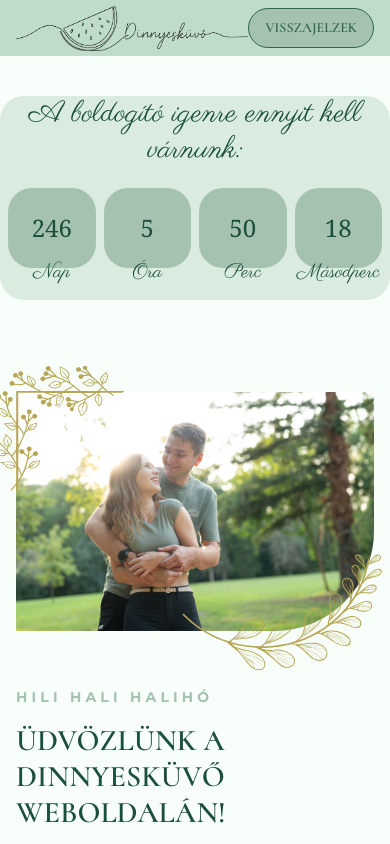
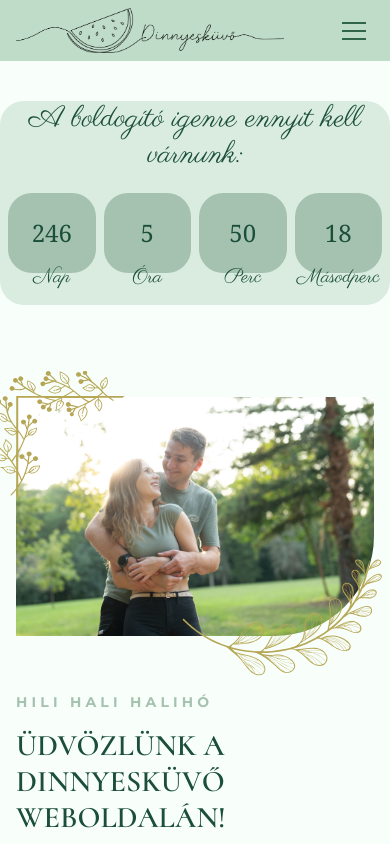
Before and after one commit to torokt21/wedding-website, a Next.js app: page / in a window 390 px wide. Built offline with nearby package versions, Linux system fonts and the light colour scheme; what tailwindcss-animated would draw is missing.

Commit message:
Add mobile navbar

```diff
--- a/src/app/ui/navbar.tsx
+++ b/src/app/ui/navbar.tsx
@@ -1,7 +1,10 @@
+"use client";
+
 import Container from "./container";
 import { Cormorant } from "next/font/google";
 import Image from "next/image";
 import Link from "next/link";
+import { useState } from "react";
 
 export const cormorant = Cormorant({
 	subsets: ["latin"],
@@ -9,7 +12,15 @@ export const cormorant = Cormorant({
 	weight: "600",
 });
 
+const menuItems = [
+	{ href: "/venue", label: "Helyszín" },
+	{ href: "/gallery", label: "Galéria" },
+	{ href: "/contact", label: "Elérhetőség" },
+];
+
 export default function Navbar() {
+	const [mobileMenuOpen, setMobileMenuOpen] = useState(false);
+
 	return (
 		<div className="bg-primary-400 text-xl font-medium sticky top-0 right-0 left-0 z-100">
 			<Container>
@@ -17,28 +28,65 @@ export default function Navbar() {
 					<Logo />
 					<ul
 						className={`${cormorant.className} space-x-4 uppercase hidden md:flex py-5`}>
-						<li>
-							<Link href="/venue" className="hover:text-gray-400">
-								Helyszín
-							</Link>
-						</li>
-						<li>
-							<Link href="/gallery" className="hover:text-gray-400">
-								Galéria
-							</Link>
-						</li>
-						<li>
-							<Link href="/contact" className="hover:text-gray-400">
-								Elérhetőség
-							</Link>
-						</li>
+						{menuItems.map((item) => (
+							<li key={item.href}>
+								<Link href={item.href} className="hover:text-gray-400">
+									{item.label}
+								</Link>
+							</li>
+						))}
 					</ul>
+					{/* Desktop RSVP button */}
 					<Link
 						href="/rsvp"
-						className={`${cormorant.className} antialiased rounded-full my-2 border border-primary-800 font-bold text-primary-800 border-solid transition-colors duration-300 flex items-center bg-primary-500 hover:bg-primary-800 hover:text-white text-sm sm:text-base h-10 sm:h-12 px-4 sm:px-5 sm:w-auto uppercase animate-jump animate-duration-1000 animate-delay-[5000ms] animate-thrice`}>
+						className={`${cormorant.className} antialiased rounded-full my-2 border border-primary-800 font-bold text-primary-800 border-solid transition-colors duration-300 items-center bg-primary-500 hover:bg-primary-800 hover:text-white text-sm sm:text-base h-10 sm:h-12 px-4 sm:px-5 sm:w-auto uppercase animate-jump animate-duration-1000 animate-delay-[5000ms] animate-thrice hidden md:flex`}>
 						Visszajelzek
 					</Link>
+					{/* Mobile hamburger menu */}
+					<button
+						onClick={() => setMobileMenuOpen(!mobileMenuOpen)}
+						className="md:hidden flex flex-col justify-center items-center w-10 h-10 space-y-1.5"
+						aria-label="Toggle menu">
+						<span
+							className={`block w-6 h-0.5 bg-primary-800 transition-all duration-300 ${
+								mobileMenuOpen ? "rotate-45 translate-y-2" : ""
+							}`}></span>
+						<span
+							className={`block w-6 h-0.5 bg-primary-800 transition-all duration-300 ${
+								mobileMenuOpen ? "opacity-0" : ""
+							}`}></span>
+						<span
+							className={`block w-6 h-0.5 bg-primary-800 transition-all duration-300 ${
+								mobileMenuOpen ? "-rotate-45 -translate-y-2" : ""
+							}`}></span>
+					</button>
 				</nav>
+				{/* Mobile menu dropdown */}
+				{mobileMenuOpen && (
+					<div className="md:hidden pb-4 text-center">
+						<ul className={`${cormorant.className} space-y-3 uppercase mt-5`}>
+							{menuItems.map((item) => (
+								<li key={item.href}>
+									<Link
+										href={item.href}
+										className="block hover:text-gray-400"
+										onClick={() => setMobileMenuOpen(false)}>
+										{item.label}
+									</Link>
+								</li>
+							))}
+
+							<li>
+								<Link
+									href="/rsvp"
+									className={`${cormorant.className} antialiased rounded-full border border-primary-800 font-bold text-primary-800 border-solid transition-colors duration-300 inline-flex items-center justify-center bg-primary-500 hover:bg-primary-800 hover:text-white text-sm h-10 px-4 uppercase`}
+									onClick={() => setMobileMenuOpen(false)}>
+									Visszajelzek
+								</Link>
+							</li>
+						</ul>
+					</div>
+				)}
 			</Container>
 		</div>
 	);
@@ -49,7 +97,7 @@ function Logo() {
 		<Link href="/">
 			<Image
 				src="/img/dinnyeskuvo.png"
-				className="h-[45px] w-[268px]"
+				className="h-[45px] w-[268px] my-2"
 				alt="Dinnyesküvő"
 				width={268}
 				height={45}
```
